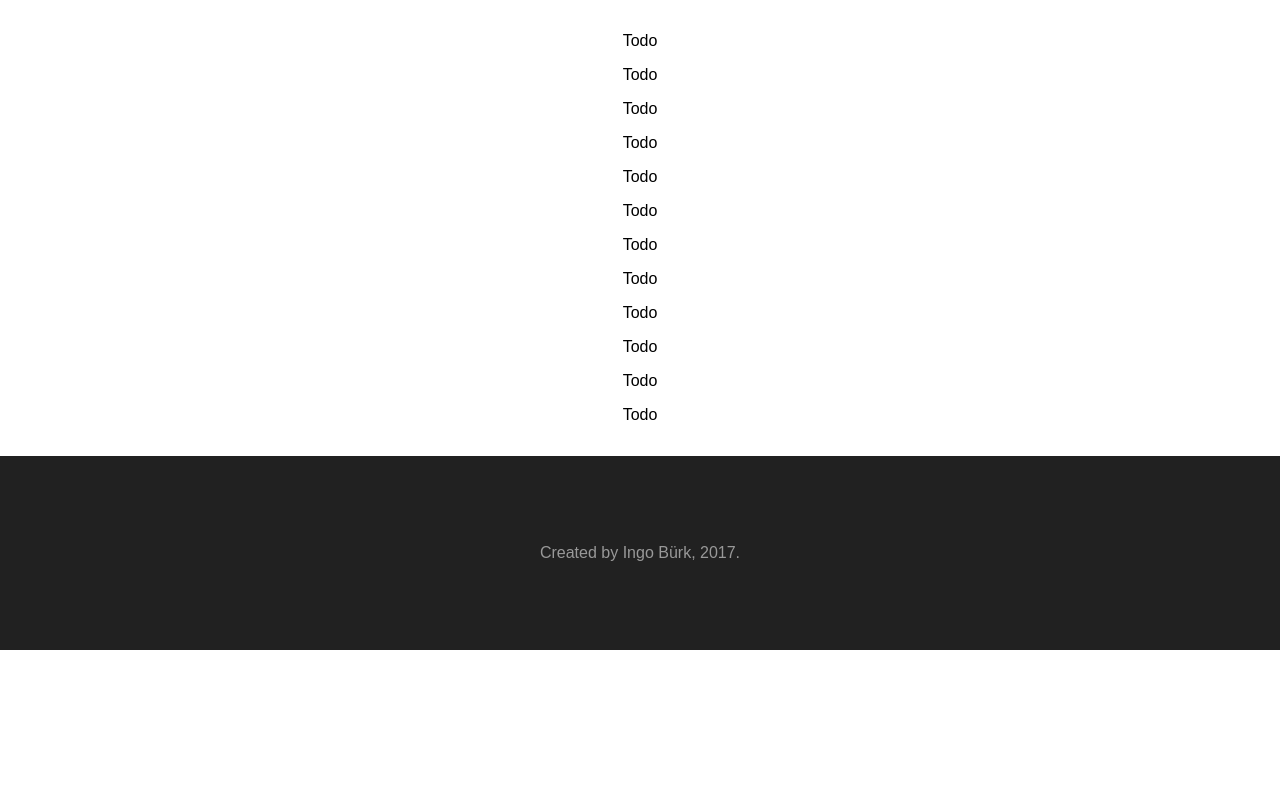
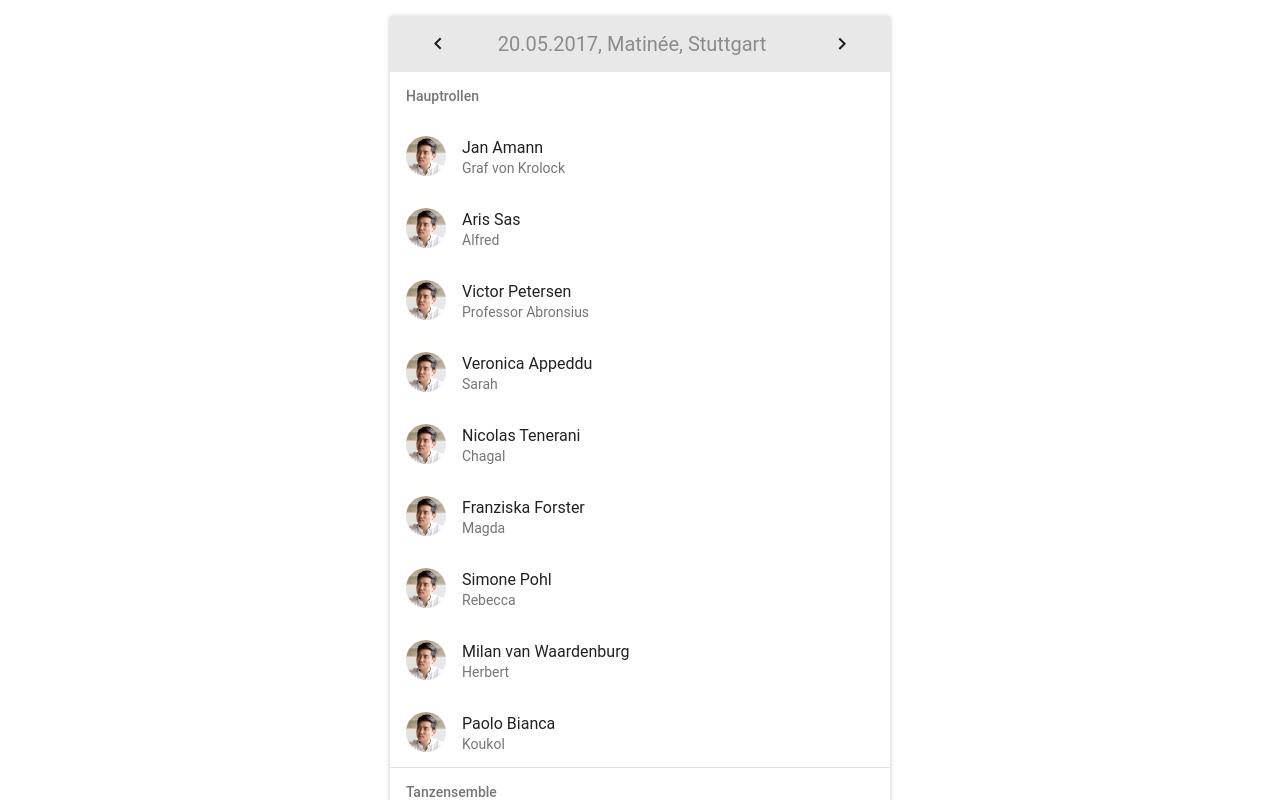
Before and after one commit to tanzdervampire/website, a React (Create React App) app: page / in a window 1280 px wide. Shown: the part 400-1200 px from the top of the page. Before the commit the page ends 1050 px from the top, so only its background shows below. Built offline with nearby package versions, Linux system fonts and the light colour scheme; what react-tap-event-plugin would draw is missing.

Commit message:
Implement a dummy list

```diff
--- a/src/App.js
+++ b/src/App.js
@@ -10,6 +10,17 @@ import transitions from 'material-ui/styles/transitions';
 
 import ShowPicker from './ShowPicker/ShowPicker';
 import RaisedButton from 'material-ui/RaisedButton';
+
+import Paper from 'material-ui/Paper';
+import Avatar from 'material-ui/Avatar';
+import {List, ListItem} from 'material-ui/List';
+import Subheader from 'material-ui/Subheader';
+import Divider from 'material-ui/Divider';
+import {Toolbar, ToolbarGroup, ToolbarSeparator, ToolbarTitle} from 'material-ui/Toolbar';
+
+import IconButton from 'material-ui/IconButton';
+import KeyboardArrowLeft from 'material-ui/svg-icons/hardware/keyboard-arrow-left';
+import KeyboardArrowRight from 'material-ui/svg-icons/hardware/keyboard-arrow-right';
 
 import './App.css';
 
@@ -123,23 +134,114 @@ class App extends Component {
         const styles = {
             content: {
                 backgroundColor: lightWhite
-            }
+            },
+            header: {
+                padding: 10,
+                marginBottom: 10,
+            },
+            listContainer: {
+                maxWidth: 500,
+                textAlign: "left",
+                position: "relative",
+                margin: "0 auto",
+            },
         };
 
         return (
             <div id="content-container" style={styles.content}>
-                <p>Todo</p>
-                <p>Todo</p>
-                <p>Todo</p>
-                <p>Todo</p>
-                <p>Todo</p>
-                <p>Todo</p>
-                <p>Todo</p>
-                <p>Todo</p>
-                <p>Todo</p>
-                <p>Todo</p>
-                <p>Todo</p>
-                <p>Todo</p>
+                <div style={styles.listContainer}>
+                    <Paper>
+                        <Toolbar>
+                            <ToolbarGroup>
+                                <IconButton>
+                                    <KeyboardArrowLeft />
+                                </IconButton>
+                            </ToolbarGroup>
+                            <ToolbarGroup>
+                                <ToolbarTitle text="20.05.2017, Matinée, Stuttgart" />
+                            </ToolbarGroup>
+                            <ToolbarGroup>
+                                <IconButton>
+                                    <KeyboardArrowRight />
+                                </IconButton>
+                            </ToolbarGroup>
+                        </Toolbar>
+                        <List>
+                            <Subheader>Hauptrollen</Subheader>
+                            <ListItem
+                                disabled={true}
+                                primaryText="Jan Amann"
+                                secondaryText="Graf von Krolock"
+                                leftAvatar={<Avatar src="images/avatar.jpg" />}
+                            />
+                            <ListItem
+                                disabled={true}
+                                primaryText="Aris Sas"
+                                secondaryText="Alfred"
+                                leftAvatar={<Avatar src="images/avatar.jpg" />}
+                            />
+                            <ListItem
+                                disabled={true}
+                                primaryText="Victor Petersen"
+                                secondaryText="Professor Abronsius"
+                                leftAvatar={<Avatar src="images/avatar.jpg" />}
+                            />
+                            <ListItem
+                                disabled={true}
+                                primaryText="Veronica Appeddu"
+                                secondaryText="Sarah"
+                                leftAvatar={<Avatar src="images/avatar.jpg" />}
+                            />
+                            <ListItem
+                                disabled={true}
+                                primaryText="Nicolas Tenerani"
+                                secondaryText="Chagal"
+                                leftAvatar={<Avatar src="images/avatar.jpg" />}
+                            />
+                            <ListItem
+                                disabled={true}
+                                primaryText="Franziska Forster"
+                                secondaryText="Magda"
+                                leftAvatar={<Avatar src="images/avatar.jpg" />}
+                            />
+                            <ListItem
+                                disabled={true}
+                                primaryText="Simone Pohl"
+                                secondaryText="Rebecca"
+                                leftAvatar={<Avatar src="images/avatar.jpg" />}
+                            />
+                            <ListItem
+                                disabled={true}
+                                primaryText="Milan van Waardenburg"
+                                secondaryText="Herbert"
+                                leftAvatar={<Avatar src="images/avatar.jpg" />}
+                            />
+                            <ListItem
+                                disabled={true}
+                                primaryText="Paolo Bianca"
+                                secondaryText="Koukol"
+                                leftAvatar={<Avatar src="images/avatar.jpg" />}
+                            />
+                            <Divider />
+                            <Subheader>Tanzensemble</Subheader>
+                            <ListItem
+                                disabled={true}
+                                primaryText="Max Mustermann"
+                                leftAvatar={<Avatar src="images/avatar.jpg" />}
+                            />
+                            <ListItem
+                                disabled={true}
+                                primaryText="Max Mustermann"
+                                leftAvatar={<Avatar src="images/avatar.jpg" />}
+                            />
+                            <ListItem
+                                disabled={true}
+                                primaryText="Max Mustermann"
+                                leftAvatar={<Avatar src="images/avatar.jpg" />}
+                            />
+                        </List>
+                    </Paper>
+                </div>
             </div>
         );
     }
```
Also changed, not shown: public/images/avatar.jpg (added).
